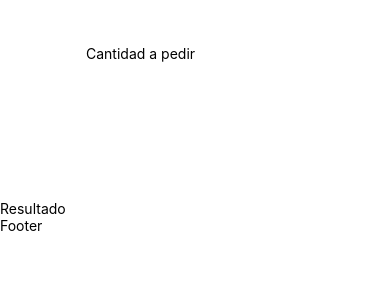
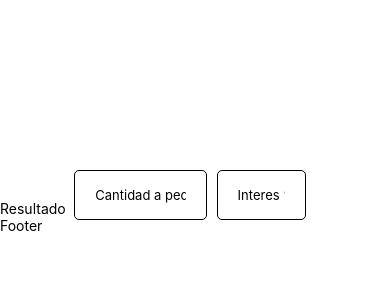
Before and after one commit to Eduardoramh/React-Native-Cotizador-de-prestamos, a React Native app: screen / in a window 390 px wide. Shown: the top 300 px of the page. Built offline with nearby package versions, Linux system fonts and the light colour scheme.

Commit message:
Formulario de cotizacion

```diff
--- a/src/components/Form.js
+++ b/src/components/Form.js
@@ -1,11 +1,58 @@
 import React from "react";
-import {StyleSheet, TextInput, View} from "react-native";
-import color from "../utils/colors";
+import { StyleSheet, TextInput, View } from "react-native";
+import colors from "../utils/colors";
 
 export default function Form() {
     return (
-        <View>
-            <TextInput placeholder="Cantidad a pedir" />
+        <View style={styles.viewForm}>
+            <View style={styles.viewInputs}>
+                <TextInput
+                    placeholder="Cantidad a pedir"
+                    placeholderTextColor="#000"
+                    keyboardType="numeric"
+                    style={styles.input}
+                />
+                <TextInput
+                    placeholder="Interes %"
+                    placeholderTextColor="#000"
+                    keyboardType="numeric"
+                    style={[styles.input, styles.inputPercentage]}
+                />
+            </View>
         </View>
     );
 }
+
+const styles = StyleSheet.create({
+    viewForm: {
+        position: "absolute",
+        bottom: -90,
+        width: "85%",
+        paddingHorizontal: 50,
+        backgroundColor: colors.PRIMARY_COLOR_DARK,
+        borderRadius: 30,
+        height: 180,
+        justifyContent: "center",
+    },
+    viewInputs: {
+        flexDirection: "row",
+    },
+    input: {
+        height: 50,
+        backgroundColor: "#fff",
+        borderWidth: 1,
+        borderColor: colors.PRIMARY_COLOR,
+        borderRadius: 5,
+        width: "60%",
+        marginRight: 5,
+        marginLeft: -5,
+        marginBottom: 10,
+        paddingHorizontal: 20,
+        color: "#000",
+        fontSize: 13,
+    },
+    inputPercentage: {
+        width: "40%",
+        marginLeft: 5,
+    }
+});
```
